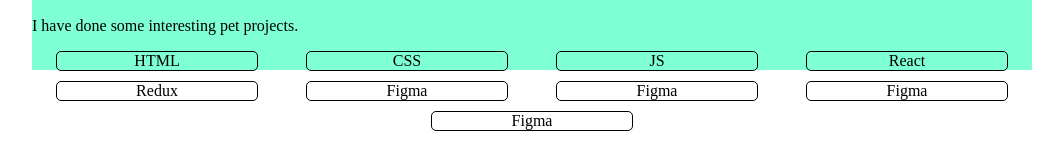
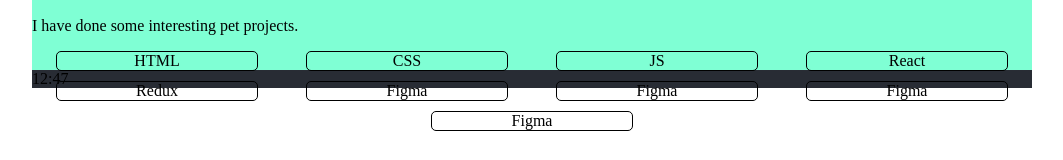
Before and after one commit to adambaker786/portfolio, a React (Create React App) app: page / in a window 1280 px wide. Shown: the part 490-650 px from the top of the page, without its empty margins (108-1171 px from the left). Built offline with nearby package versions, Linux system fonts and the light colour scheme.

Commit message:
adding clock

```diff
--- a/src/main/Main.jsx
+++ b/src/main/Main.jsx
@@ -3,6 +3,9 @@
 import Projects from './projects/Projects';
 
 const Main = () => {
+
+
+
     return (
         <div className='main'>
             <section className='avatarka'>
@@ -11,6 +14,18 @@
                 </div>
             </section>
             <Projects></Projects>
+            <div className="clock">
+                <div className="outer-clock">
+                    <div className="marking marking-one"></div>
+                    <div className="marking marking-two"></div>
+                    <div className="marking marking-three"></div>
+                    <div className="marking marking-four"></div>
+                    <div className="marking marking-seconds"></div>
+                    <div className="inner-clock">
+                        <div className="clock-time">12:47</div>
+                    </div>
+                </div>
+            </div>
         </div>
     );
 };
```
